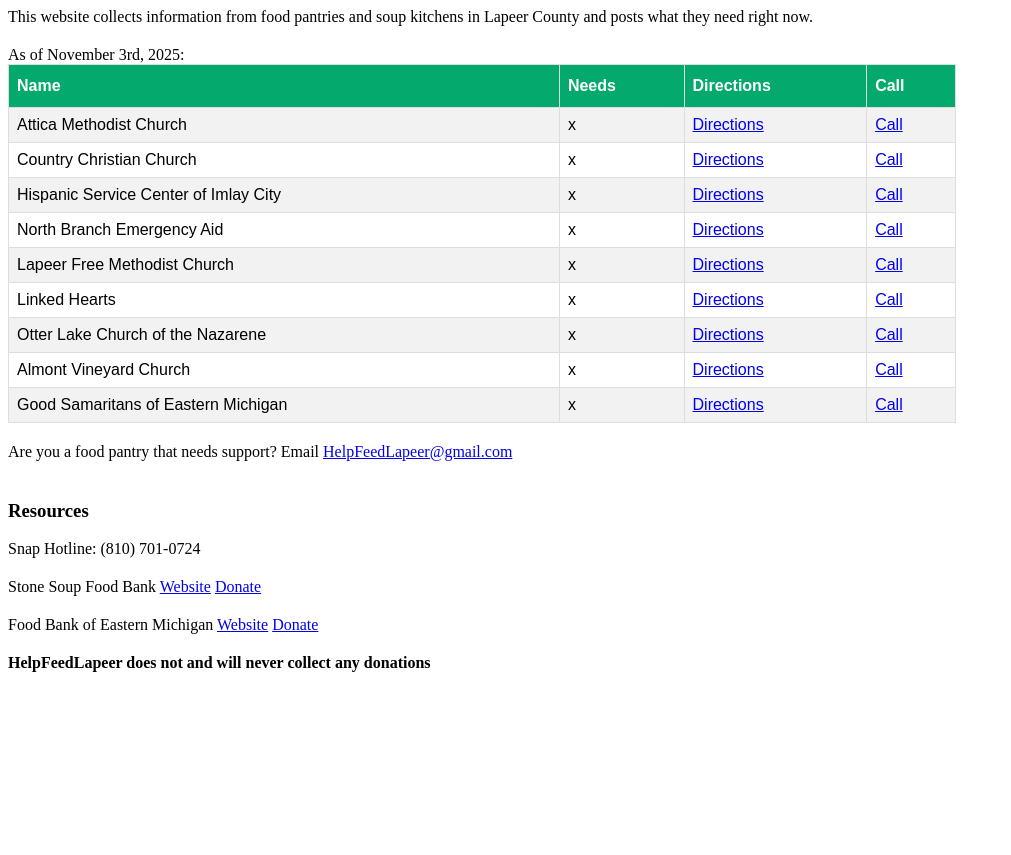
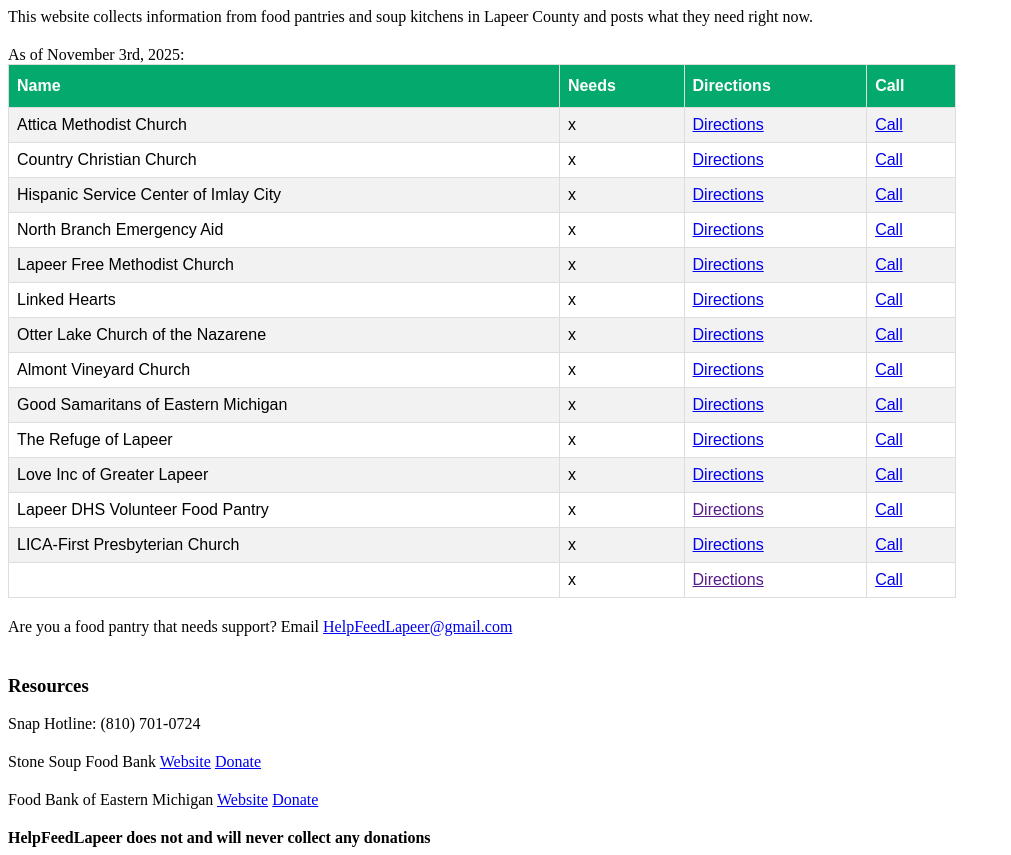
Before and after one commit to kgibbsdev/HelpFeedLapeer, a plain HTML site: page index.html in a window 1280 px wide. Shown: the whole page, without its empty margins (0-1011 px from the left). Before the commit the page ends 800 px from the top, so only its background shows below. Drawn offline with Linux system fonts and the light colour scheme.

Commit message:
Added more food pantries

```diff
--- a/index.html
+++ b/index.html
@@ -96,6 +96,36 @@ th {
         <td><a target="_blank" href="https://www.google.com/maps/dir//Good+Samaritans+of+Eastern+Michigan,+2523+Imlay+City+Rd,+Lapeer,+MI+48446/">Directions</a></td>
         <td><a href="tel:810-660-7186">Call</a></td>
     </tr>
+    <tr>
+        <td>The Refuge of Lapeer</td>
+        <td>x</td>
+        <td><a target="_blank" href="https://www.google.com/maps/dir//1009+N+Saginaw+St,+Lapeer,+MI+48446/">Directions</a></td>
+        <td><a href="tel:810-667-3886">Call</a></td>
+    </tr>
+    <tr>
+        <td>Love Inc of Greater Lapeer</td>
+        <td>x</td>
+        <td><a target="_blank" href="https://www.google.com/maps/dir/43.0731049,-83.28637/Love+INC+Of+Greater+Lapeer,+1680+N+Lapeer+Rd+B,+Lapeer,+MI+48446/">Directions</a></td>
+        <td><a href="tel:810-667-3886">Call</a></td>
+    </tr>
+    <tr>
+        <td>Lapeer DHS Volunteer Food Pantry</td>
+        <td>x</td>
+        <td><a target="_blank" href="">Directions</a></td>
+        <td><a href="tel:">Call</a></td>
+    </tr>
+    <tr>
+        <td>LICA-First Presbyterian Church</td>
+        <td>x</td>
+        <td><a target="_blank" href="https://www.google.com/maps/dir//433+N+Calhoun+St,+Lapeer,+MI+48446/">Directions</a></td>
+        <td><a href="tel:">Call</a></td>
+    </tr>
+     <tr>
+        <td></td>
+        <td>x</td>
+        <td><a target="_blank" href="">Directions</a></td>
+        <td><a href="tel:">Call</a></td>
+    </tr>
 </table>
 
 </div>
```
